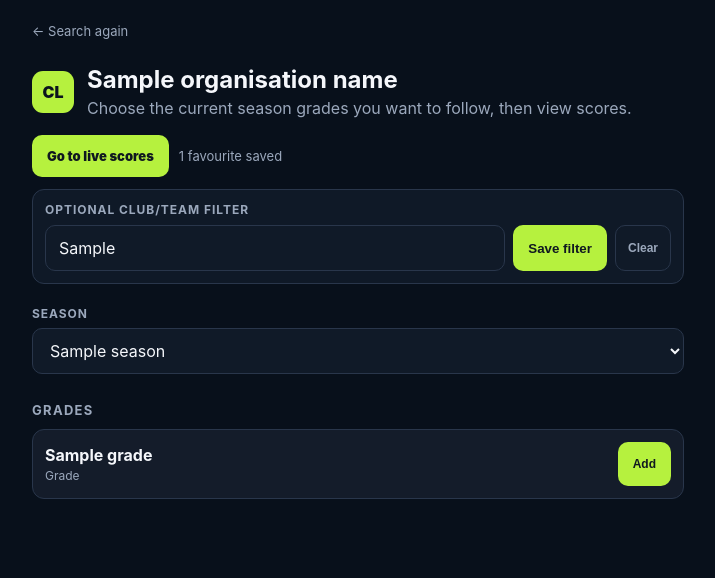
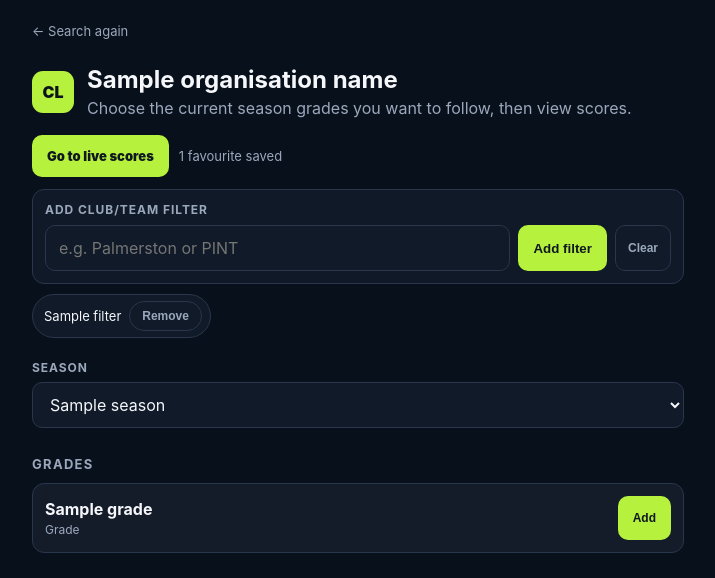
Before and after one commit to durtSIan/carnival-live, a Flask app: template templates/setup_organisation.html in a window 1280 px wide. Shown: the top 578 px of the page, without its empty margins (282-997 px from the left). Run offline with Flask 3, Linux system fonts and the light colour scheme; the template is opened without the code that fills it: most values are stand-ins (such as "Sample title", 1, 10 or a date in 2020).

Commit message:
Support multiple club filters and sorted favourites

```diff
--- a/app.py
+++ b/app.py
@@ -89,13 +89,16 @@ def club_team_grade_options(teams: list[dict]) -> list[dict[str, str]]:
 def favourite_grade_selection(items: list[dict[str, str]]) -> tuple[list[str], dict[str, str]]:
     grade_ids: list[str] = []
     grade_names: dict[str, str] = {}
-    for item in items:
+    for item in sorted_favourite_items(items):
         grade_id = str(item.get("grade_id") or "").strip()
         if not GRADE_ID_PATTERN.fullmatch(grade_id) or grade_id in grade_ids:
             continue
         grade_ids.append(grade_id)
         grade_names[grade_id] = str(item.get("grade_name") or grade_id)
     return grade_ids[:10], grade_names
+
+def sorted_favourite_items(items: list[dict[str, str]]) -> list[dict[str, str]]:
+    return sorted(items, key=lambda item: grade_setup_order({"name": item.get("grade_name") or ""}))
 
 def setup_redirect_target(default: str = "/setup") -> str:
     target = request.form.get("next", "").strip()
@@ -121,7 +124,8 @@ def create_app(service: MatchService | None = None, setup_source=None, favourite
         if not requested_grade_id and not grade_ids and not os.getenv("CARNIVAL_GRADE_ID") and favourite_grade_ids:
             grade_ids, grade_names = favourite_grade_ids, favourite_grade_names
             using_saved_favourites = True
-        club_name = request.args.get("club", "").strip() or (favourites.club_filter() if using_saved_favourites else "")
+        requested_club = request.args.get("club", "").strip()
+        club_name = requested_club or (favourites.club_filters() if using_saved_favourites else "")
         error = ""
         try:
             matches = (
@@ -142,8 +146,8 @@ def create_app(service: MatchService | None = None, setup_source=None, favourite
                 app.logger.exception("Play Cricket organisation search failed")
                 error = "Search is temporarily unavailable. You can still use advanced grade entry."
         return render_template(
-            "setup_search.html", query=query, results=results, favourites=favourites.all(),
-            club_filter=favourites.club_filter(), error=error,
+            "setup_search.html", query=query, results=results, favourites=sorted_favourite_items(favourites.all()),
+            club_filter=favourites.club_filter(), club_filters=favourites.club_filters(), error=error,
         )
 
     @app.get("/setup/organisation/<organisation_id>")
@@ -160,12 +164,13 @@ def create_app(service: MatchService | None = None, setup_source=None, favourite
         except Exception:
             app.logger.exception("Could not load organisation seasons/grades")
             seasons, grades, club_team_grades, error = [], [], [], "Could not load seasons and grades for this organisation."
-        favourite_items = favourites.all()
+        favourite_items = sorted_favourite_items(favourites.all())
         saved_grade_ids = {str(item.get("grade_id") or "") for item in favourite_items}
         return render_template(
             "setup_organisation.html", organisation_id=organisation_id, organisation_name=name,
             seasons=seasons, selected_season=selected, grades=grades, club_team_grades=club_team_grades, error=error,
-            favourites=favourite_items, saved_grade_ids=saved_grade_ids, club_filter=favourites.club_filter(),
+            favourites=favourite_items, saved_grade_ids=saved_grade_ids,
+            club_filter=favourites.club_filter(), club_filters=favourites.club_filters(),
         )
 
     @app.post("/setup/favourite")
@@ -176,7 +181,7 @@ def create_app(service: MatchService | None = None, setup_source=None, favourite
         favourites.save(grade_id, request.form.get("grade_name", "").strip() or grade_id, request.form.get("organisation_name", "").strip())
         club_filter = request.form.get("club_filter", "").strip()
         if club_filter:
-            favourites.set_club_filter(club_filter)
+            favourites.add_club_filter(club_filter)
         return redirect(setup_redirect_target(url_for("setup_search")))
 
     @app.post("/setup/favourite/remove")
@@ -188,7 +193,16 @@ def create_app(service: MatchService | None = None, setup_source=None, favourite
 
     @app.post("/setup/feed-filter")
     def save_feed_filter():
-        favourites.set_club_filter(request.form.get("club_filter", ""))
+        club_filter = request.form.get("club_filter", "").strip()
+        if club_filter:
+            favourites.add_club_filter(club_filter)
+        else:
+            favourites.set_club_filter("")
+        return redirect(setup_redirect_target(url_for("setup_search")))
+
+    @app.post("/setup/feed-filter/remove")
+    def remove_feed_filter():
+        favourites.remove_club_filter(request.form.get("club_filter", ""))
         return redirect(setup_redirect_target(url_for("setup_search")))
 
     return app
--- a/services.py
+++ b/services.py
@@ -23,24 +23,36 @@ class MatchService:
         return self._with_scorecards(visible)
 
     def matches_for_grades(
-        self, grade_ids: list[str], selected_date: str, timezone_name: str, club_name: str = "",
+        self, grade_ids: list[str], selected_date: str, timezone_name: str, club_name: str | list[str] = "",
         grade_names: dict[str, str] | None = None,
     ) -> list[Match]:
         """Combine grade feeds, optionally retaining only one club's matches."""
-        club = self._normalise_club_name(club_name)
+        clubs = self._normalise_club_filters(club_name)
         combined: list[Match] = []
         seen: set[str] = set()
         for grade_id in grade_ids:
             for match in self._visible(self.source.get_matches(grade_id, timezone_name), selected_date):
                 if not match.competition_name and grade_names:
                     match.competition_name = grade_names.get(grade_id, "")
-                if club and not self._team_matches_club_filter(match.home_team, club) and not self._team_matches_club_filter(match.away_team, club):
+                if clubs and not any(
+                    self._team_matches_club_filter(match.home_team, club) or self._team_matches_club_filter(match.away_team, club)
+                    for club in clubs
+                ):
                     continue
                 if match.match_id in seen:
                     continue
                 seen.add(match.match_id)
                 combined.append(match)
         return self._with_scorecards(combined)
+
+    @classmethod
+    def _normalise_club_filters(cls, value: str | list[str]) -> list[str]:
+        if isinstance(value, list):
+            raw_values = value
+        else:
+            raw_values = re.split(r"[,|]", value)
+        filters = [cls._normalise_club_name(item) for item in raw_values]
+        return [item for item in dict.fromkeys(filters) if item]
 
     @staticmethod
     def _normalise_club_name(value: str) -> str:
--- a/static/setup.css
+++ b/static/setup.css
@@ -102,6 +102,25 @@ h2 { font-size: 13px; letter-spacing: .1em; text-transform: uppercase; color: va
 .feed-filter-form > div { display: grid; grid-template-columns: 1fr auto auto; gap: 8px; }
 .feed-filter-form label { margin: 0; }
 .feed-filter-form small { color: var(--muted); font-size: 12px; }
+.filter-list {
+  display: flex;
+  flex-wrap: wrap;
+  gap: 8px;
+  margin: -6px 0 14px;
+}
+.filter-list.compact { margin: -12px 0 22px; }
+.filter-list form {
+  display: inline-flex;
+  align-items: center;
+  gap: 8px;
+  padding: 6px 8px 6px 11px;
+  border: 1px solid var(--line);
+  border-radius: 999px;
+  background: #101a28;
+  color: var(--ink);
+  font-size: 13px;
+}
+.filter-list .remove-button { min-height: 30px; border-radius: 999px; }
 .results { display: flex; flex-direction: column; gap: 8px; }
 .result, .favourite {
   display: flex;
--- a/templates/setup_organisation.html
+++ b/templates/setup_organisation.html
@@ -23,16 +23,28 @@
         <span>{{ favourites|length }} favourite{% if favourites|length != 1 %}s{% endif %} saved</span>
       </div>
       <form class="feed-filter-form compact" method="post" action="{{ url_for('save_feed_filter') }}">
-        <label for="club_filter">Optional club/team filter</label>
+        <label for="club_filter">Add club/team filter</label>
         <div>
-          <input id="club_filter" name="club_filter" value="{{ club_filter }}" placeholder="e.g. Palmerston">
-          <button>Save filter</button>
-          {% if club_filter %}
+          <input id="club_filter" name="club_filter" placeholder="e.g. Palmerston or PINT">
+          <button>Add filter</button>
+          {% if club_filters %}
             <button class="remove-button" name="club_filter" value="">Clear</button>
           {% endif %}
         </div>
         <input type="hidden" name="next" value="{{ request.full_path }}">
       </form>
+      {% if club_filters %}
+        <div class="filter-list compact" aria-label="Saved club filters">
+          {% for filter in club_filters %}
+            <form method="post" action="{{ url_for('remove_feed_filter') }}">
+              <span>{{ filter }}</span>
+              <input type="hidden" name="club_filter" value="{{ filter }}">
+              <input type="hidden" name="next" value="{{ request.full_path }}">
+              <button class="remove-button" aria-label="Remove {{ filter }}">Remove</button>
+            </form>
+          {% endfor %}
+        </div>
+      {% endif %}
     {% endif %}
 
     {% if error %}
```
Also changed, not shown: favourites.py (+37 -6 lines), templates/setup_search.html (+16 -5 lines), tests/test_app.py (+33 -5 lines).
